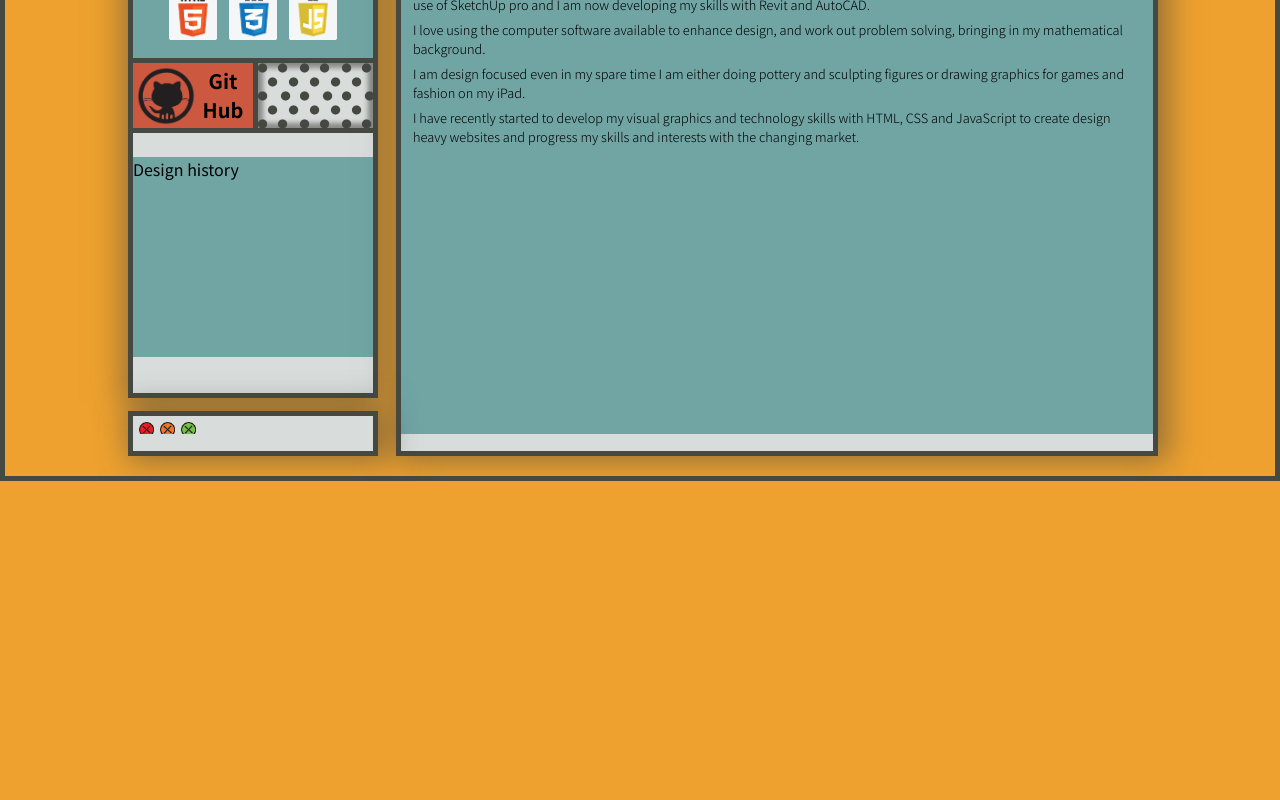
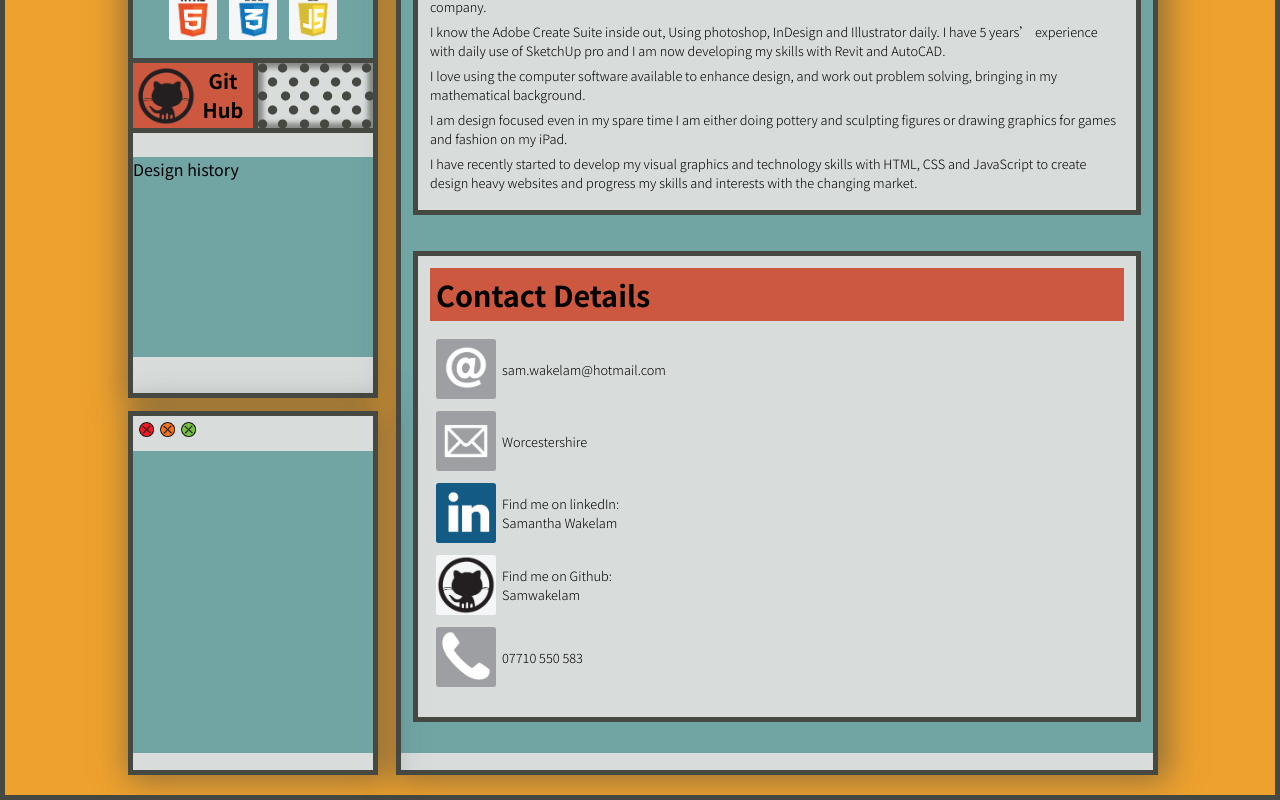
Before and after one commit to Samwakelam/20_REACT_PORTFOLIO_SLW, a React (Create React App) app: page / in a window 1280 px wide. Shown: the part 356-1156 px from the top of the page. Before the commit the page ends 837 px from the top, so only its background shows below. Built offline with nearby package versions, Linux system fonts and the light colour scheme.

Commit message:
about page - filled

```diff
--- a/src/pages/AboutPage.css
+++ b/src/pages/AboutPage.css
@@ -1,3 +1,26 @@
 #main-about-page {
   /* padding: 12px; */
 }
+
+.paragraph-details {
+  display: flex;
+  align-items: center;
+}
+
+#contact-details > div:last-child {
+  margin-bottom: 12px;
+}
+
+#contact-details, div.paragraph {
+  border: 5px solid var(--black);
+  background-color: var(--white);
+
+  margin-bottom: 36px;
+  padding: 12px;
+}
+
+#contact-details > h2 {
+  background-color: var(--red);
+  padding: 6px;
+  margin-top: 0;
+}
--- a/src/pages/AboutPage.js
+++ b/src/pages/AboutPage.js
@@ -14,6 +14,72 @@ const AboutPage = ({ location }) => {
     <article id='main-about-page' className='container' >
       <h1>About Sam</h1>
       <AboutPageIntro />
+
+      <div id='contact-details'>
+        <h2>Contact Details</h2>
+
+        <div className="paragraph-details">
+          <img
+            alt="Email"
+            className="symbol margin-6"
+            src={`${process.env.PUBLIC_URL}/assets/img/symbols/Email.png`}
+          />
+          <p className='inline-block'>sam.wakelam@hotmail.com</p>
+        </div>
+
+        <div className="paragraph-details">
+          <img
+            alt="Address"
+            className="symbol margin-6"
+            src={`${process.env.PUBLIC_URL}/assets/img/symbols/address.png`}
+          />
+          <p className='inline-block'>Worcestershire</p>
+        </div>
+
+        <div className="paragraph-details">
+          <img
+            alt="Linkedin"
+            className="symbol margin-6"
+            src={`${process.env.PUBLIC_URL}/assets/img/symbols/Linked-In.png`}
+          />
+          <p className='inline-block'>
+            Find me on linkedIn:<br />
+            <a
+              target="_blank"
+              className="detail-link"
+              href="https://www.linkedin.com/in/samantha-wakelam-b41a8748/"
+            >Samantha Wakelam</a
+            >
+          </p>
+        </div>
+
+        <div className="paragraph-details">
+          <img
+            alt="Github"
+            className="symbol margin-6"
+            src={`${process.env.PUBLIC_URL}/assets/img/symbols/github.png`}
+          />
+          <p className='inline-block'>
+            Find me on Github:<br />
+            <a
+              target="_blank"
+              className="detail-link"
+              href="https://github.com/Samwakelam"
+            >Samwakelam</a
+            >
+          </p>
+        </div>
+
+        <div className="paragraph-details">
+          <img
+            alt="Telephone"
+            className="symbol margin-6"
+            src={`${process.env.PUBLIC_URL}/assets/img/symbols/telephone.png`}
+          />
+          <p className='inline-block'>07710 550 583</p>
+        </div>
+
+      </div>
     </article>
   )
 }
--- a/src/system-class.css
+++ b/src/system-class.css
@@ -69,3 +69,11 @@
   position:relative;
   display: flex;
 }
+
+.inline-block {
+  display: inline-block;
+}
+
+.margin-6 {
+  margin: 6px;
+}
```
